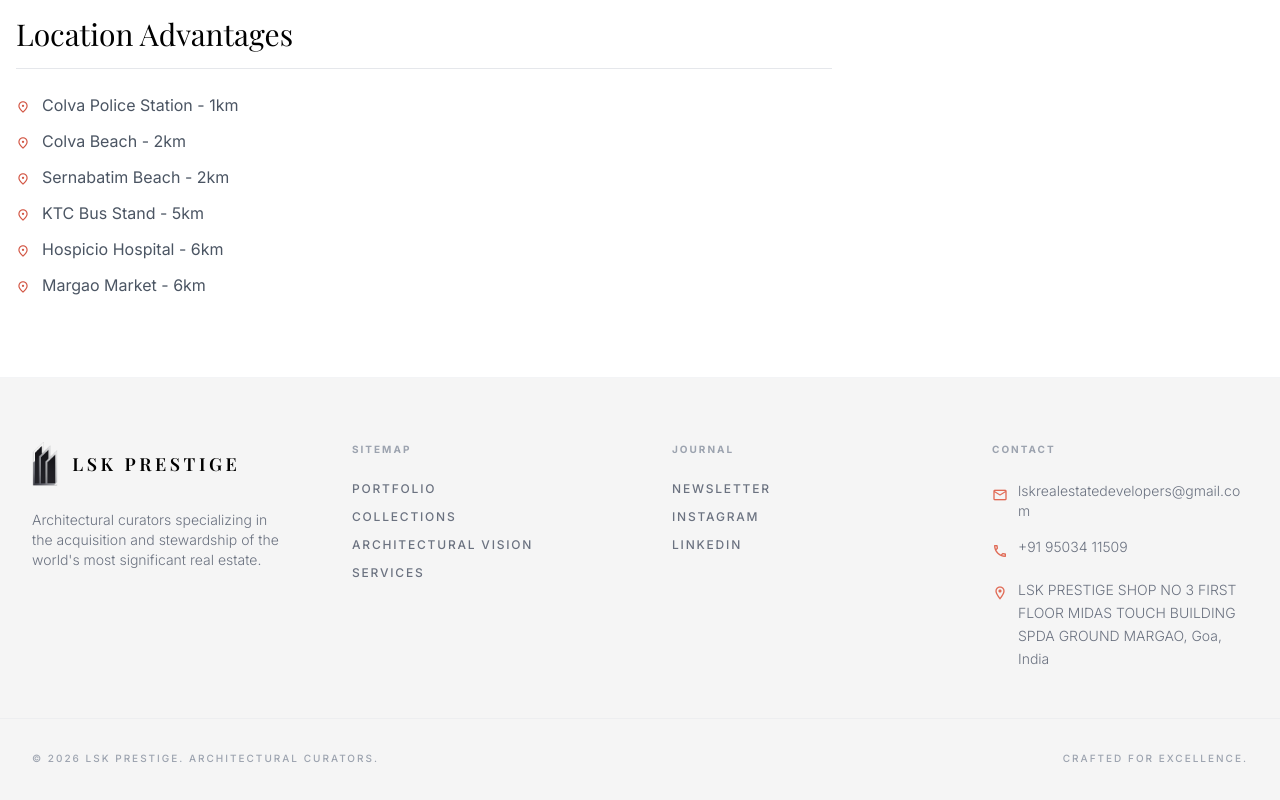
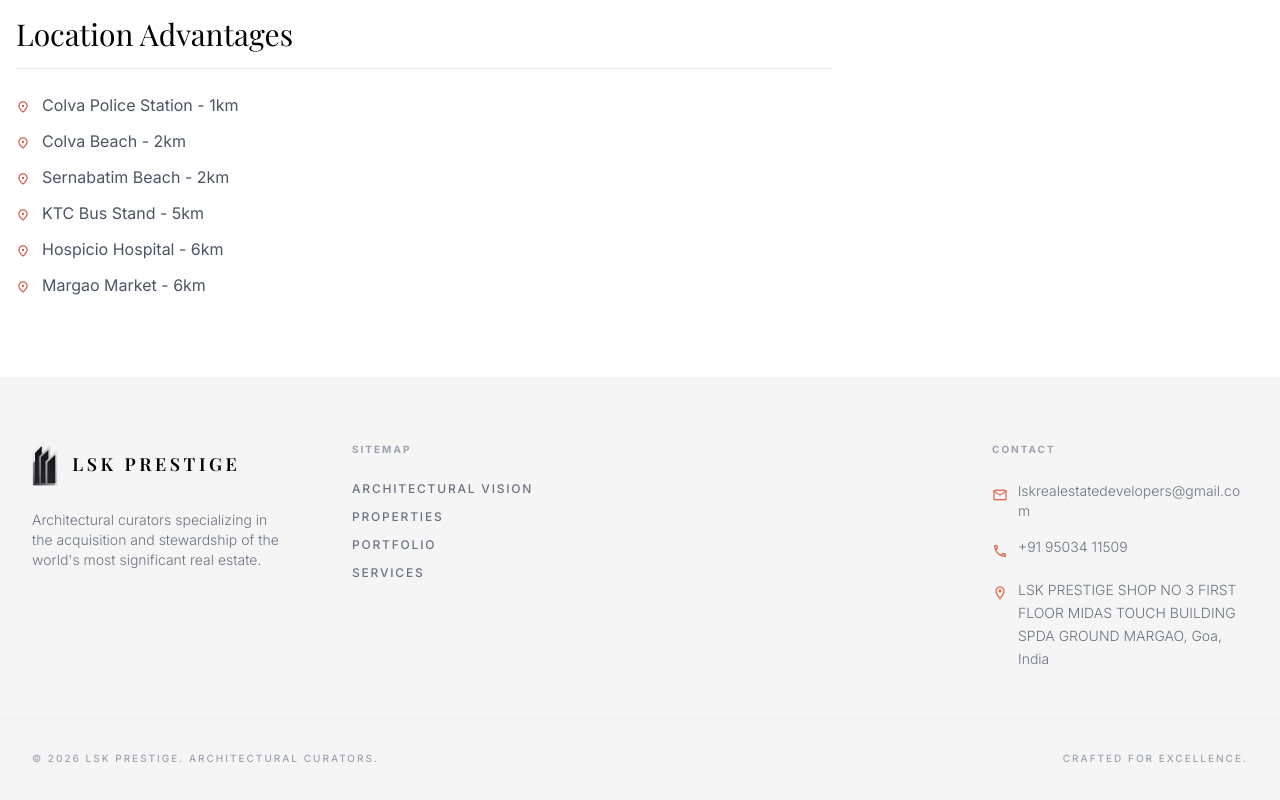
Before and after one commit to N-PCs/LSK-Prestige-Enterprises, a React (Vite) app: page /property/1 in a window 1280 px wide. Shown: the part 1599-2399 px from the top of the page. Built offline with nearby package versions, Linux system fonts and the light colour scheme; a web font is replaced by a local one.

Commit message:
update 3.0.7

```diff
--- a/components/Footer.tsx
+++ b/components/Footer.tsx
@@ -29,18 +29,19 @@ const Footer: React.FC = () => {
           </span>
           <ul className="space-y-3 text-xs font-medium uppercase tracking-[0.15em] text-gray-500 dark:text-gray-400">
             <li>
-              <a href="/#projects-gallery" className="hover:text-black dark:hover:text-white transition-colors">
-                Portfolio
+              <a href="/#about" className="hover:text-black dark:hover:text-white transition-colors">
+                Architectural Vision
+              </a>
+            </li>
+
+            <li>
+              <a href="/#properties" className="hover:text-black dark:hover:text-white transition-colors">
+                Properties
               </a>
             </li>
             <li>
-              <a href="/#properties" className="hover:text-black dark:hover:text-white transition-colors">
-                Collections
-              </a>
-            </li>
-            <li>
-              <a href="/#about" className="hover:text-black dark:hover:text-white transition-colors">
-                Architectural Vision
+              <a href="/#projects-gallery" className="hover:text-black dark:hover:text-white transition-colors">
+                Portfolio
               </a>
             </li>
             <li>
@@ -50,31 +51,7 @@ const Footer: React.FC = () => {
             </li>
           </ul>
         </div>
-
-        {/* Column 3: Journal & Socials */}
-        <div className="text-left">
-          <span className="text-[10px] font-bold uppercase tracking-[0.2em] text-gray-400 dark:text-gray-500 block mb-6">
-            JOURNAL
-          </span>
-          <ul className="space-y-3 text-xs font-medium uppercase tracking-[0.15em] text-gray-500 dark:text-gray-400">
-            <li>
-              <a href="/#contact" className="hover:text-black dark:hover:text-white transition-colors">
-                Newsletter
-              </a>
-            </li>
-            <li>
-              <a href="https://instagram.com" target="_blank" rel="noopener noreferrer" className="hover:text-black dark:hover:text-white transition-colors">
-                Instagram
-              </a>
-            </li>
-            <li>
-              <a href="https://linkedin.com" target="_blank" rel="noopener noreferrer" className="hover:text-black dark:hover:text-white transition-colors">
-                LinkedIn
-              </a>
-            </li>
-          </ul>
-        </div>
-
+        <p></p>
         {/* Column 4: Contact Information (Keeps all original data intact) */}
         <div className="text-left flex flex-col gap-4">
           <span className="text-[10px] font-bold uppercase tracking-[0.2em] text-gray-400 dark:text-gray-500 block mb-2">
--- a/components/ProjectsGallery.tsx
+++ b/components/ProjectsGallery.tsx
@@ -26,7 +26,7 @@ export const ProjectsGallerySection: React.FC = () => {
     <section id="projects-gallery" className="py-20 md:py-28 bg-white dark:bg-[#0a0a0a]">
       <div className="max-w-7xl mx-auto px-6 lg:px-8">
         <div className="text-left mb-12 border-b border-gray-100 dark:border-gray-900 pb-6">
-          <span className="text-[10px] sm:text-xs font-bold uppercase tracking-[0.3em] text-gray-400 dark:text-gray-500 block mb-2">
+          <span className="text-[10px] sm:text-xs font-bold uppercase tracking-[0.3em] text-[#E06A55] dark:text-gray-500 block mb-2">
             THE ARCHIVE
           </span>
           <h2 className="font-display text-3xl md:text-4xl text-black dark:text-white font-medium">
--- a/components/PropertiesSection.tsx
+++ b/components/PropertiesSection.tsx
@@ -61,8 +61,8 @@ const PropertiesSection: React.FC = () => {
         {/* Section Header with Left-Aligned Title and Right-Aligned Buttons */}
         <div className="flex flex-row justify-between items-end mb-12 border-b border-gray-100 dark:border-gray-900 pb-6">
           <div className="text-left">
-            <span className="text-[10px] sm:text-xs font-bold uppercase tracking-[0.3em] text-gray-400 dark:text-gray-500 block mb-2">
-              THE GALLERY
+            <span className="text-[10px] sm:text-xs font-bold uppercase tracking-[0.3em] text-[#E06A55] dark:text-gray-500 block mb-2">
+              THE PROPERTIES
             </span>
             <h2 className="font-display text-3xl md:text-4xl text-black dark:text-white font-medium">
               Private Collections
--- a/components/ServicesSection.tsx
+++ b/components/ServicesSection.tsx
@@ -32,11 +32,10 @@ const ServicesSection: React.FC = () => {
             return (
               <div key={service.id} className="group cursor-default relative">
                 <div
-                  className={`mb-5 w-10 h-10 sm:w-12 sm:h-12 rounded-full flex items-center justify-center transition-all duration-500 group-hover:scale-110 shadow-sm border ${
-                    isEven
+                  className={`mb-5 w-10 h-10 sm:w-12 sm:h-12 rounded-full flex items-center justify-center transition-all duration-500 group-hover:scale-110 shadow-sm border ${isEven
                       ? 'bg-black/5 dark:bg-white/10 text-black dark:text-white group-hover:bg-black dark:group-hover:bg-white group-hover:text-white dark:group-hover:text-black border-black/5 dark:border-white/10'
                       : 'bg-primary/5 dark:bg-primary/10 text-primary group-hover:bg-primary group-hover:text-white border-primary/10'
-                  }`}
+                    }`}
                 >
                   {IconComponent && <IconComponent className="w-4 h-4 sm:w-5 sm:h-5" />}
                 </div>
```
